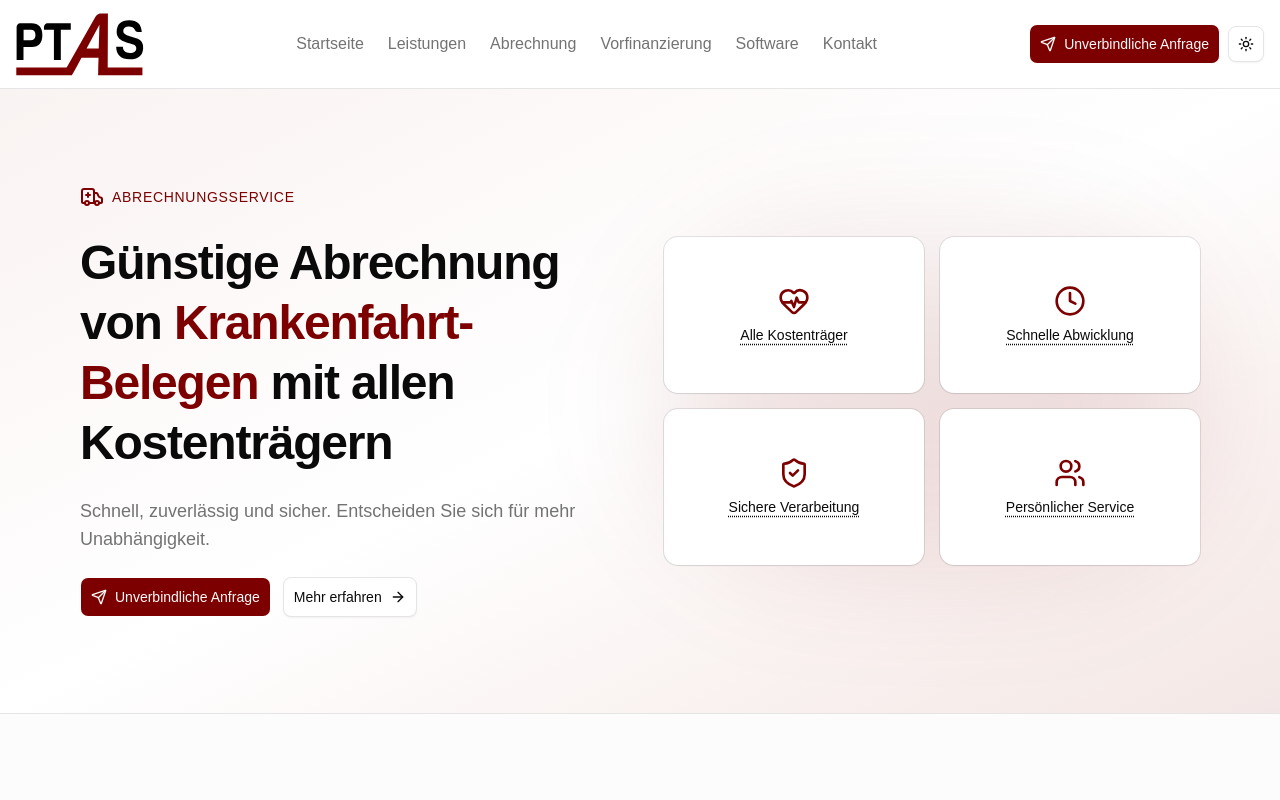
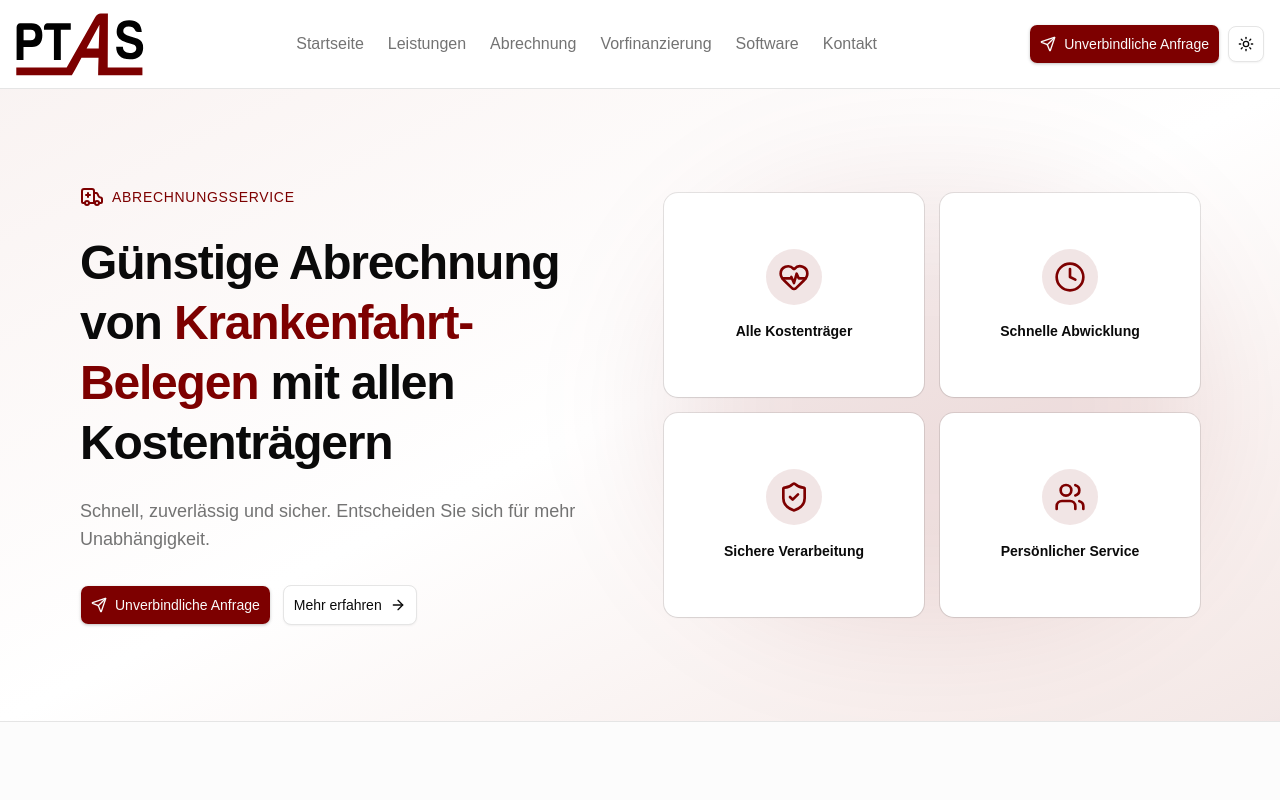
Before and after one commit to Yeah-Jack/ptas, a Next.js app: page / in a window 1280 px wide. Shown: the top 800 px of the page. Built offline with nearby package versions, Linux system fonts and the light colour scheme.

Commit message:
feat: add motion for fade-in-up animation effect

```diff
--- a/package.json
+++ b/package.json
@@ -19,6 +19,7 @@
 		"embla-carousel-autoplay": "^8.6.0",
 		"embla-carousel-react": "^8.6.0",
 		"lucide-react": "^1.14.0",
+		"motion": "^12.38.0",
 		"next": "^16.2.4",
 		"next-themes": "^0.4.6",
 		"radix-ui": "^1.4.3",
--- a/src/app/page.tsx
+++ b/src/app/page.tsx
@@ -11,6 +11,7 @@ import {
 	Zap,
 } from "lucide-react";
 import Link from "next/link";
+import { FadeInUp } from "@/components/animations/fade-in-up";
 import CTA from "@/components/cta";
 import Testimonial from "@/components/testimonial";
 import { Button } from "@/components/ui/button";
@@ -94,7 +95,7 @@ export default function Home() {
 			<section className="relative overflow-hidden bg-linear-to-br from-primary/5 via-background to-primary/10 py-16 md:py-24">
 				<div className="container mx-auto max-w-6xl px-4">
 					<div className="grid items-center gap-8 lg:grid-cols-2 lg:gap-12">
-						<div className="flex flex-col gap-4 md:gap-6">
+						<FadeInUp className="flex flex-col gap-4 md:gap-6">
 							<div className="flex items-center gap-2 text-primary">
 								<Ambulance className="size-5 md:size-6" />
 								<span className="font-medium text-sm uppercase tracking-wider">
@@ -106,13 +107,16 @@ export default function Home() {
 								<span className="text-primary">Krankenfahrt-Belegen</span> mit
 								allen Kostenträgern
 							</h1>
-							<p className="text-lg text-muted-foreground">
+							<p className="max-w-lg text-lg text-muted-foreground">
 								Schnell, zuverlässig und sicher. Entscheiden Sie sich für mehr
 								Unabhängigkeit.
 							</p>
-							<div className="flex flex-col gap-3 sm:flex-row sm:flex-wrap">
+							<div className="flex flex-col gap-3 pt-2 sm:flex-row sm:flex-wrap">
 								<Link href="/kontakt">
-									<Button size="lg" className="w-full gap-2 sm:w-auto">
+									<Button
+										size="lg"
+										className="w-full gap-2 shadow-sm transition-all hover:scale-[1.02] hover:shadow-md sm:w-auto"
+									>
 										<Send className="size-4" />
 										Unverbindliche Anfrage
 									</Button>
@@ -121,32 +125,38 @@ export default function Home() {
 									<Button
 										variant="outline"
 										size="lg"
-										className="w-full gap-2 sm:w-auto"
+										className="group w-full gap-2 transition-colors hover:bg-primary/5 sm:w-auto"
 									>
 										Mehr erfahren
-										<ArrowRight className="size-4" />
+										<ArrowRight className="size-4 transition-transform group-hover:translate-x-1" />
 									</Button>
 								</Link>
 							</div>
-						</div>
-						<div className="relative mt-8 md:mt-0">
+						</FadeInUp>
+						<FadeInUp delay={0.2} className="relative mt-8 md:mt-0">
 							<div className="absolute inset-0 hidden rounded-full bg-primary/10 blur-3xl md:block" />
 							<div className="relative grid grid-cols-2 gap-3 md:gap-4">
-								{promises.map((promise) => (
-									<Card key={promise.content}>
-										<CardContent className="flex flex-col items-center gap-2 px-3 py-4 text-center md:px-4 md:py-6">
+								{promises.map((promise, idx) => (
+									<FadeInUp key={promise.content} delay={0.3 + idx * 0.1}>
+										<Card className="border-primary/10 transition-all duration-300 hover:-translate-y-1 hover:shadow-md">
+											<CardContent className="flex flex-col items-center gap-3 px-3 py-5 text-center md:px-4 md:py-8">
+												<div className="mb-1 rounded-full bg-primary/10 p-3">
 													<promise.icon className="size-6 text-primary md:size-8" />
+												</div>
 												<HoverCard openDelay={0} closeDelay={100}>
-												<HoverCardTrigger className="font-medium text-xs underline decoration-dotted underline-offset-4 md:text-sm">
+													<HoverCardTrigger className="font-semibold text-xs transition-colors hover:text-primary md:text-sm">
 														{promise.content}
 													</HoverCardTrigger>
-												<HoverCardContent>{promise.hover}</HoverCardContent>
+													<HoverCardContent className="text-sm shadow-xl">
+														{promise.hover}
+													</HoverCardContent>
 												</HoverCard>
 											</CardContent>
 										</Card>
+									</FadeInUp>
 								))}
 							</div>
-						</div>
+						</FadeInUp>
 					</div>
 				</div>
 			</section>
--- /dev/null
+++ b/src/components/animations/fade-in-up.tsx
@@ -0,0 +1,36 @@
+"use client";
+
+import { motion } from "motion/react";
+import type { ReactNode } from "react";
+import { cn } from "@/lib/utils";
+
+interface FadeInUpProps {
+	children: ReactNode;
+	className?: string;
+	delay?: number;
+	viewport?: boolean;
+}
+
+export function FadeInUp({
+	children,
+	delay = 0,
+	className,
+	viewport = true,
+}: FadeInUpProps) {
+	return (
+		<motion.div
+			initial={{ opacity: 0, y: 20 }}
+			whileInView={viewport ? { opacity: 1, y: 0 } : undefined}
+			animate={!viewport ? { opacity: 1, y: 0 } : undefined}
+			viewport={viewport ? { once: true, margin: "-100px" } : undefined}
+			transition={{
+				duration: 0.5,
+				delay,
+				ease: [0.21, 0.47, 0.32, 0.98],
+			}}
+			className={cn(className)}
+		>
+			{children}
+		</motion.div>
+	);
+}
--- a/src/components/header.tsx
+++ b/src/components/header.tsx
@@ -44,7 +44,10 @@ export default function Header() {
 				{/* Desktop Actions */}
 				<div className="hidden items-center gap-2 md:flex">
 					<Link href="/kontakt" className="hidden lg:flex">
-						<Button size="lg" className="w-full gap-2 sm:w-auto">
+						<Button
+							size="lg"
+							className="w-full gap-2 shadow-sm transition-all hover:scale-[1.02] hover:shadow-md sm:w-auto"
+						>
 							<Send className="size-4" />
 							Unverbindliche Anfrage
 						</Button>
```
Also changed, not shown: 1 other file (tests, documents, lock files or other folders). Lines whose indentation alone changed are shown as unchanged.
